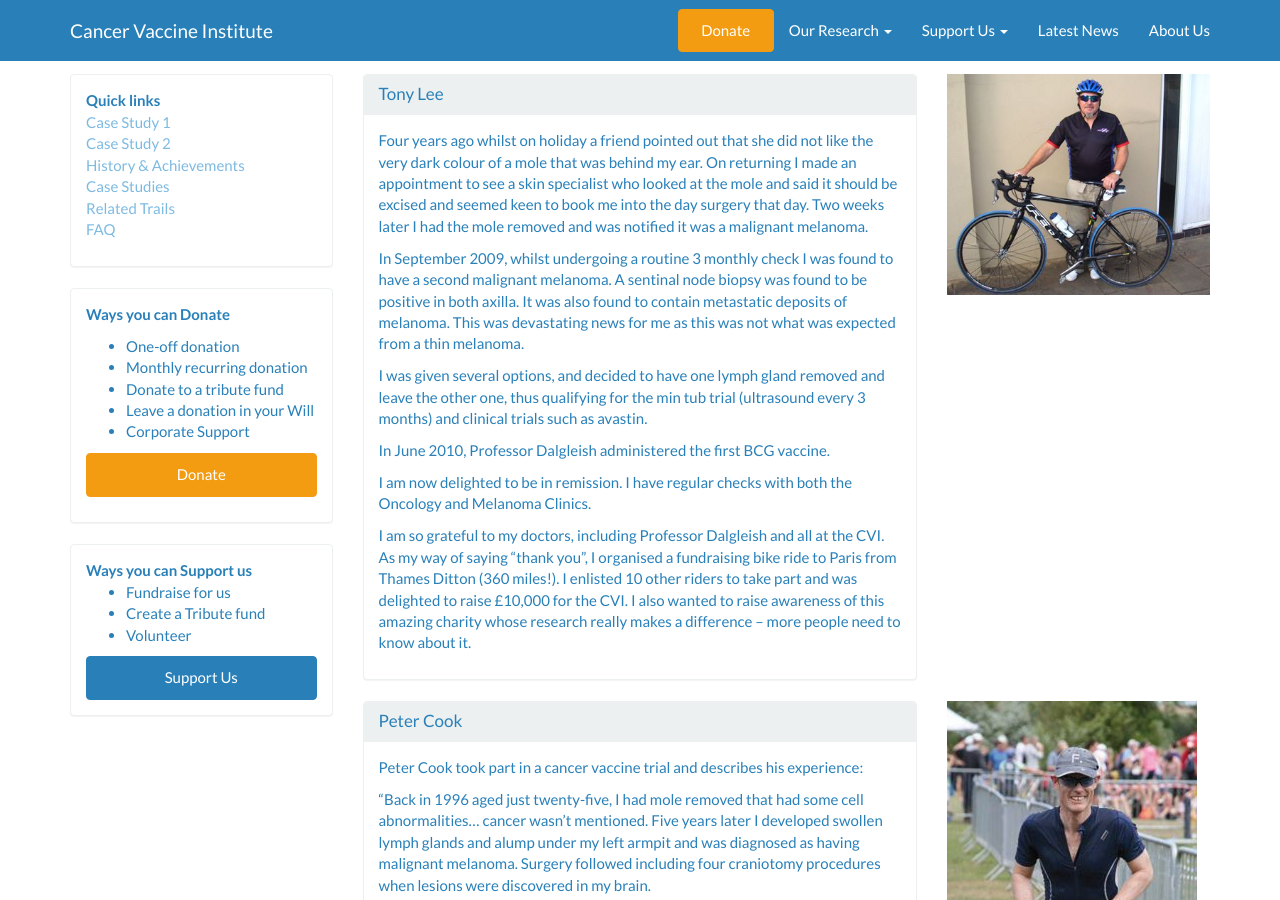
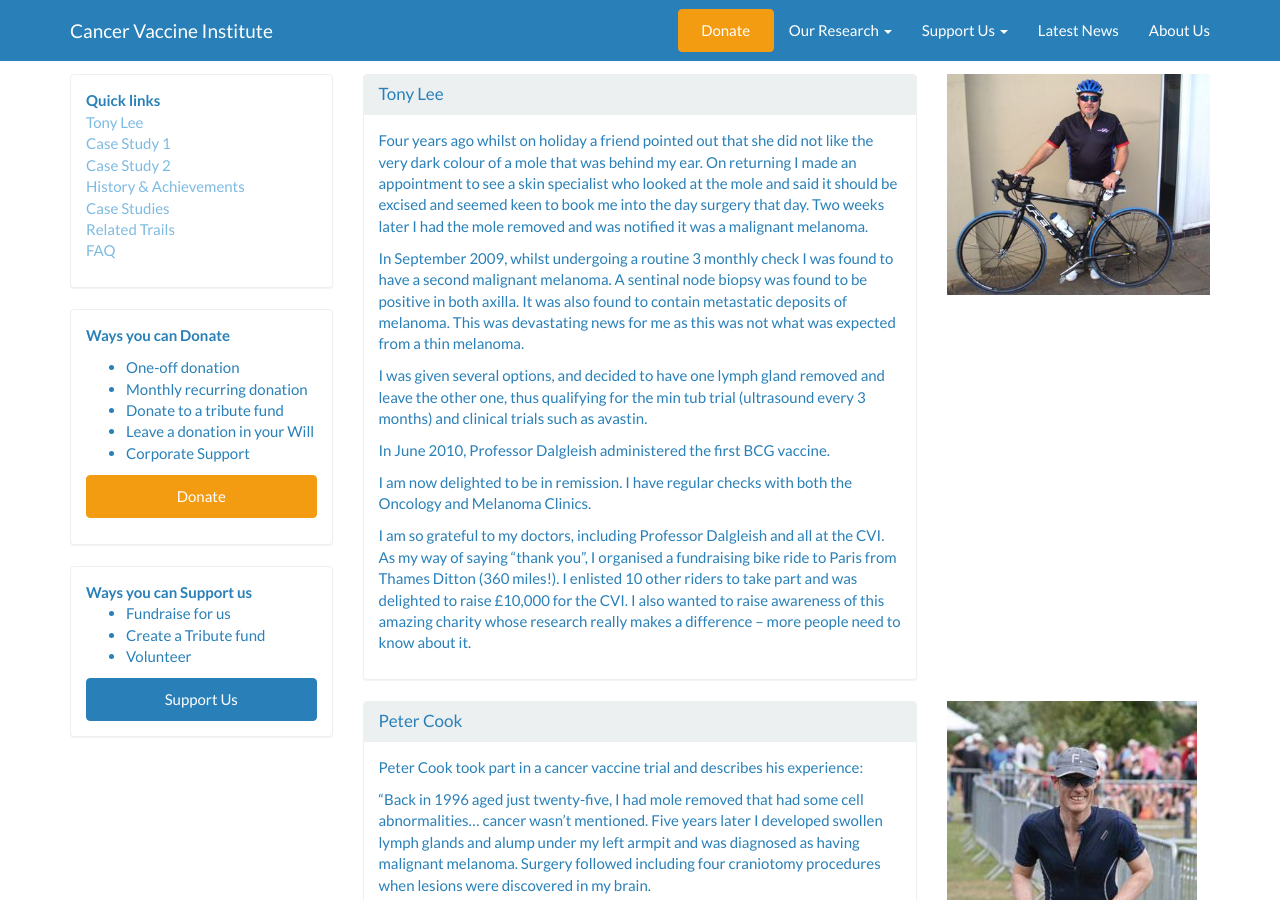
Before and after one commit to CancerVaccine/cancervaccine.github.io, a Jekyll site: the page built from our-research/case-studies/index.html, in a window 1280 px wide and 900 px high. Built offline with Jekyll 4.4.1, drawn with Linux system fonts in a browser that asks for light colours; nearby versions of some CDN libraries.

Commit message:
Updated '/our-research/case-studies/index.html' via CloudCannon

```diff
--- a/our-research/case-studies/index.html
+++ b/our-research/case-studies/index.html
@@ -11,6 +11,10 @@ categories: [navbar]
       <div class="panel-body">
         <strong>Quick links </strong>
         <ul class="list-unstyled">
+          {% for post in site.case-studies limit:3 %}
+            <li><a href="/case-studies/#{{ post.title | url_param_escape }}">{{ post.title }}</a></li>
+          {% endfor %}
+
           <li><a href="#">Case Study 1</a></li>
           <li><a href="#">Case Study 2</a></li>
           {% include research-quick-links.html %}
```
